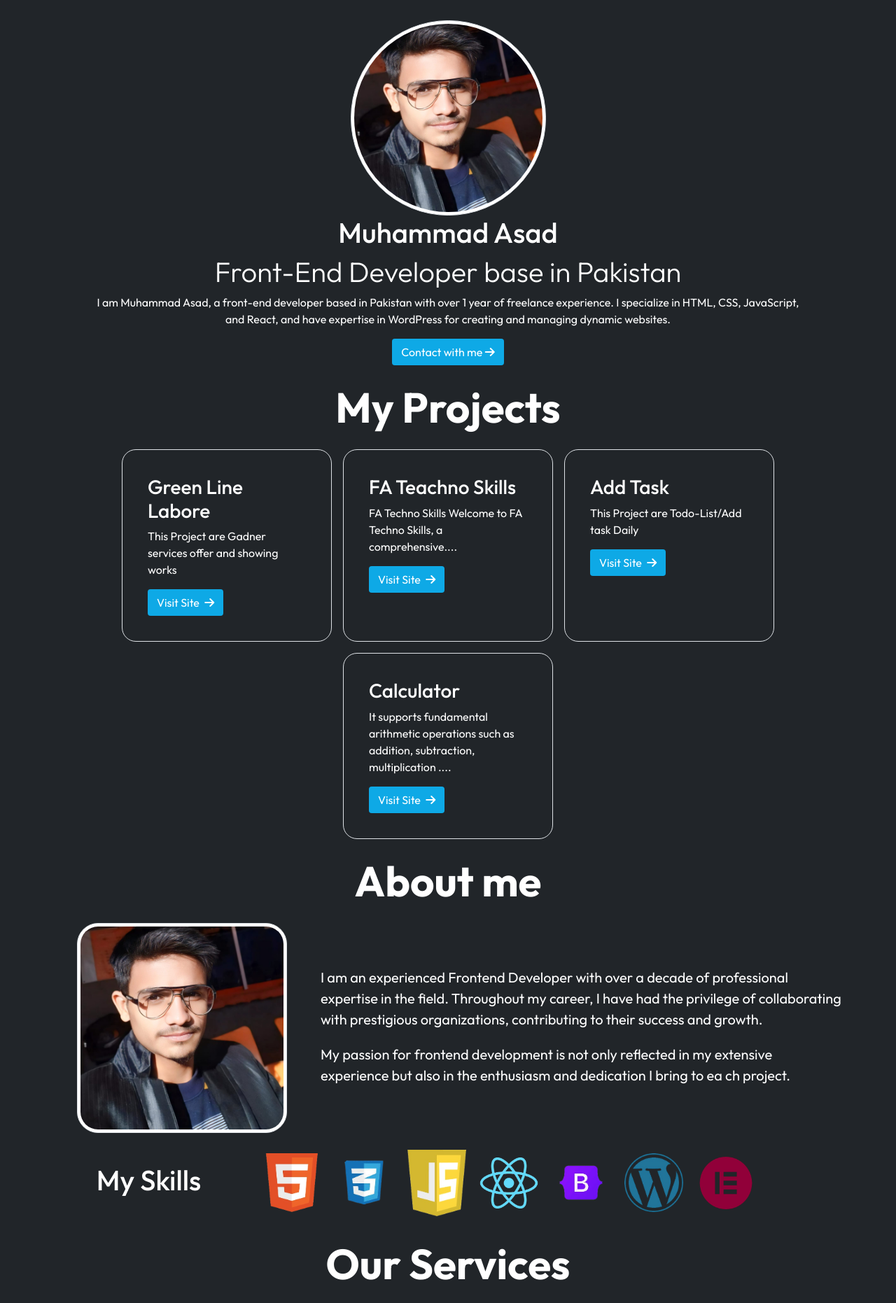
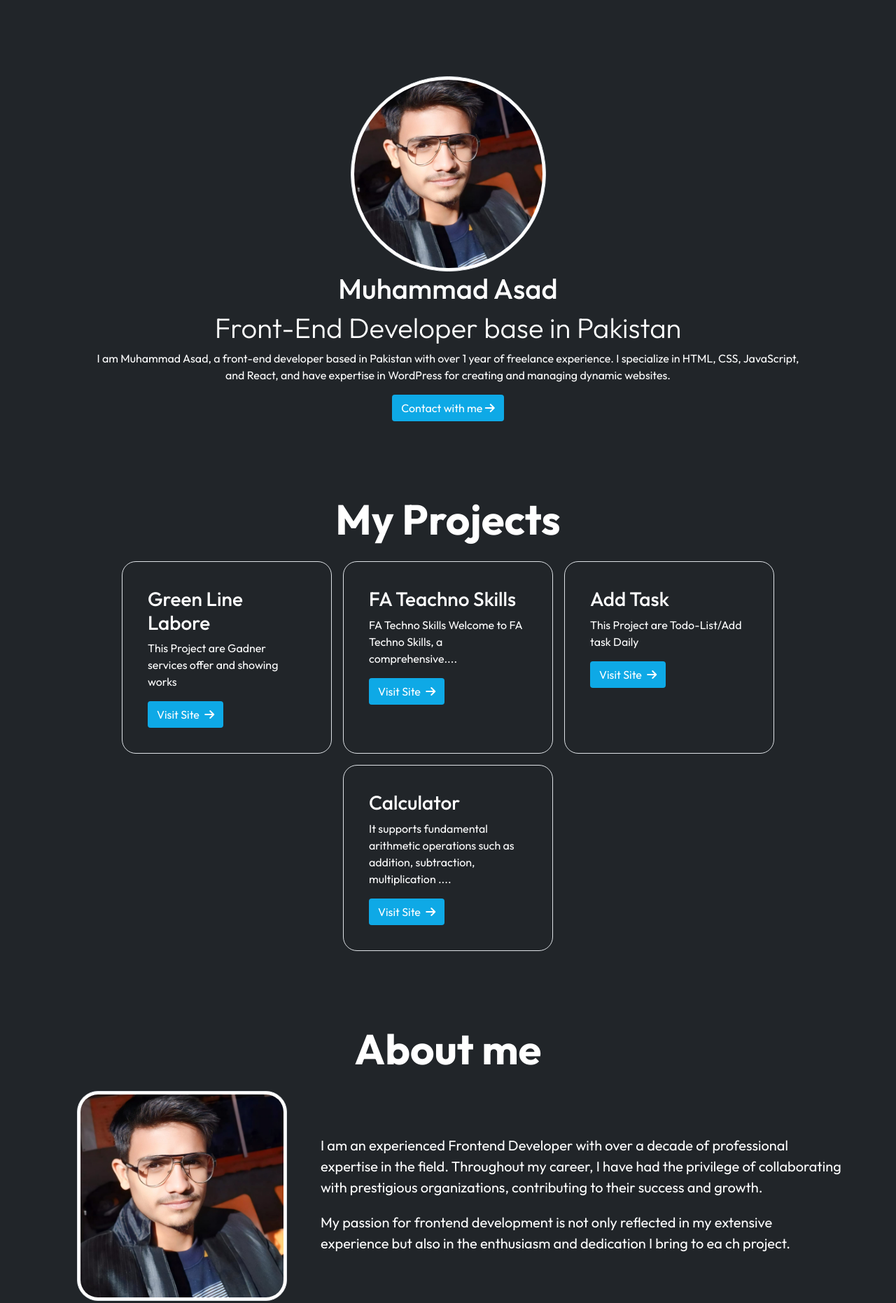
Before and after one commit to asad7coder/portfolio-bootstrap, a plain HTML site: page index.html in a window 1280 px wide. Shown: the part 67-1929 px from the top of the page at 70% size. Drawn offline with nearby package versions, Linux system fonts and the light colour scheme.

Commit message:
#update css
style.css
add css  <section> tag  padding

```diff
--- a/css/style.css
+++ b/css/style.css
@@ -13,6 +13,9 @@
   color: white !important;
   box-sizing: border-box;
 
+}
+section{
+  padding-top: 80px;
 }
 
 /* 01 header section css Start*/
--- a/index.html
+++ b/index.html
@@ -18,7 +18,7 @@
     <!-- stlye csc -->
     <link rel="stylesheet" href="css/style.css" />
   </head>
-  <body class="bg-dark">
+  <body class="bg-dark" data-spy="scroll">
     <!-- 01 NavBar Section  start-->
     <header>
       <nav class="navbar navbar-expand-lg navbar-light bg-dark fixed-top">
@@ -93,8 +93,8 @@
     <!-- main section start -->
     <main>
       <!-- 02 Hero Section start -->
-      <section class="hero" data-bs-offset="0">
-        <div class="container text-center" id="hero">
+      <section class="hero" id="hero">
+        <div class="container text-center">
           <img
             src="imgs/hero-img.jpeg"
             alt=""
@@ -121,9 +121,9 @@
       <!-- Hero Section end  -->
 
       <!-- 03 Project Section Start -->
-      <section class="project">
+      <section class="project" id="project">
         <div class="container">
-          <h1 class="title-main text-center my-4" id="project">My Projects</h1>
+          <h1 class="title-main text-center my-4">My Projects</h1>
           <div
             class="row d-flex align-item-center justify-content-center gap-3"
           >
@@ -195,8 +195,8 @@
       <!-- 03 Project section End -->
 
       <!-- 04 About Section Start -->
-      <section class="about">
-        <div class="container" id="about">
+      <section class="about" id="about">
+        <div class="container">
           <h1 class="title-main text-center my-4">About me</h1>
           <div class="row d-flex align-items-center justify-content-center">
             <div class="col-lg-4 col-md-12 text-center">
@@ -241,9 +241,9 @@
       <!-- 04 About Section end -->
 
       <!-- 05 Services section start -->
-      <section class="services">
+      <section class="services" id="service">
         <div class="container">
-          <h1 class="title-main text-center my-4" id="service">Our Services</h1>
+          <h1 class="title-main text-center my-4">Our Services</h1>
           <div class="row">
             <div class="col-lg-4 col-md-6 d-flex justify-content-center my-2">
               <div
```
